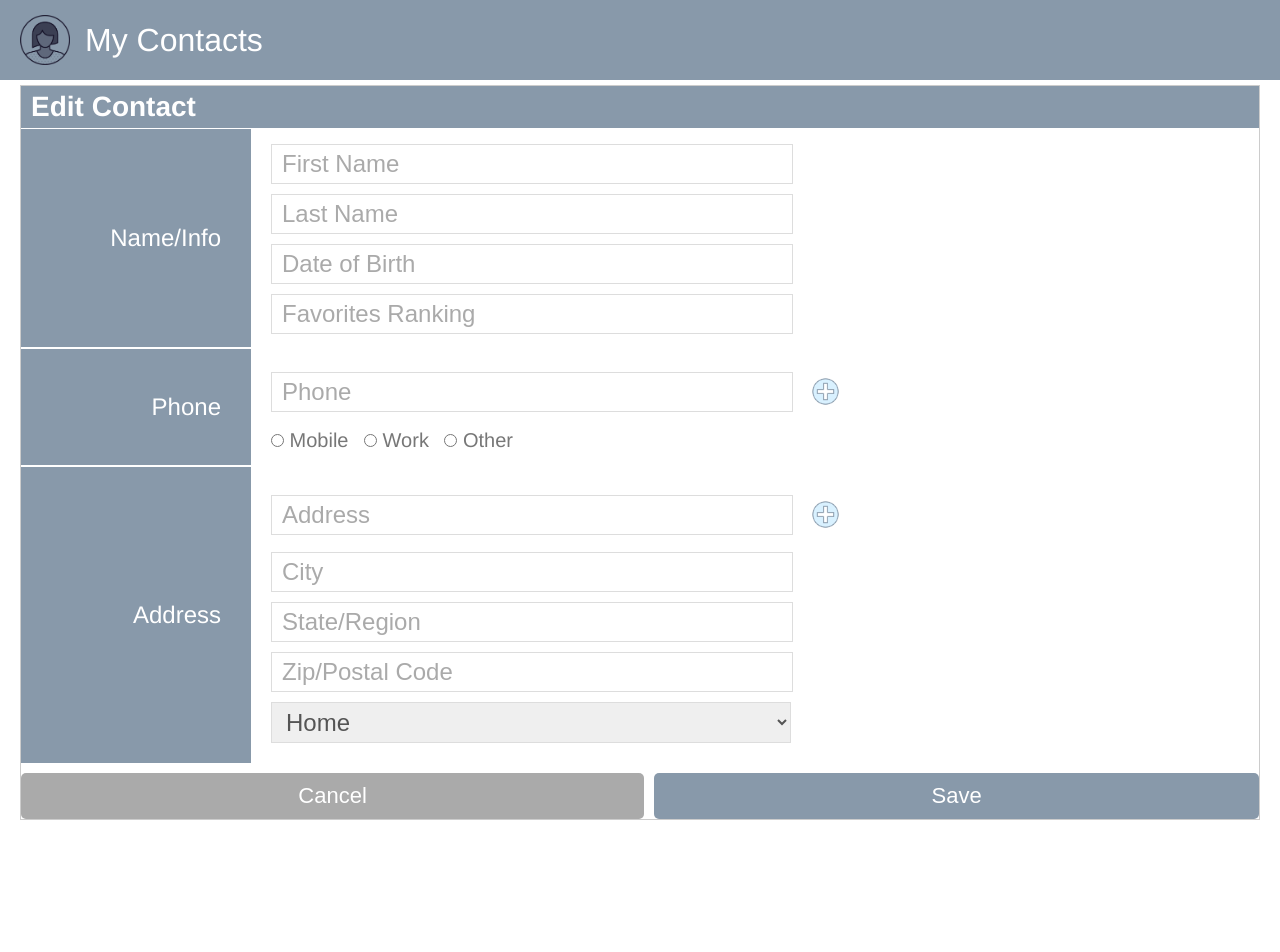
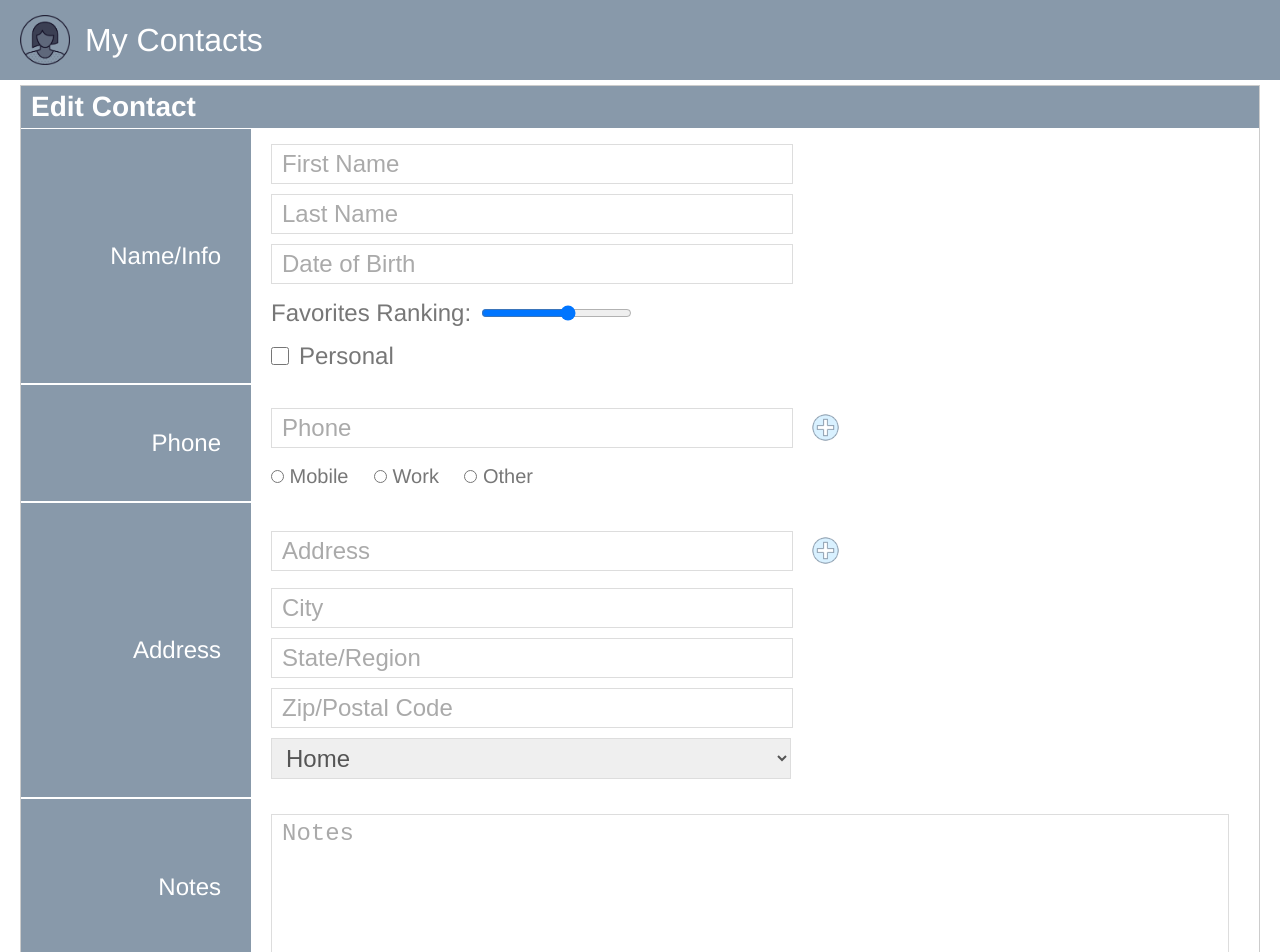
Before and after one commit to GongVictorFeng/reactive_form, an Angular app: page /contacts/edit in a window 1280 px wide. Shown: the top 952 px of the page. Before the commit the page ends 825 px from the top, so only its background shows below. Built offline with nearby package versions, Linux system fonts and the light colour scheme; what angular-in-memory-web-api would draw is missing.

Commit message:
added reactive form to the edit contact component.

```diff
--- a/src/app/edit-contact/edit-contact.component.html
+++ b/src/app/edit-contact/edit-contact.component.html
@@ -1,28 +1,42 @@
 <div class="content">
-  <h1 class="header">
-    Edit Contact
-  </h1>
-  <form>
+  <h1 class="header">Edit Contact</h1>
+  <form [formGroup]="contactForm" (ngSubmit)="saveContact()">
     <section>
       <nav>Name/Info</nav>
       <div>
-        <input placeholder="First Name" />
-        <input placeholder="Last Name" />
-        <input placeholder="Date of Birth" />
-        <input placeholder="Favorites Ranking" />
+        <input placeholder="First Name" formControlName="firstName" />
+        <input placeholder="Last Name" formControlName="lastName" />
+        <input placeholder="Date of Birth" formControlName="dateOfBirth" />
+        <div>
+          <span>Favorites Ranking:</span>
+          <input
+            type="range"
+            min="0"
+            max="5"
+            formControlName="favoritesRanking"
+          />
+          <span>{{ contactForm.controls.favoritesRanking.value }}</span>
+        </div>
+
+        <div><input type="checkbox" formControlName="personal" />Personal</div>
       </div>
     </section>
     <section>
       <nav>Phone</nav>
-      <div class="flex-column">
+      <div class="flex-column" formGroupName="phone">
         <div class="flex-group">
-          <input placeholder="Phone" />
+          <input placeholder="Phone" formControlName="phoneNumber" />
           <img src="/assets/plus-grey-blue.png" class="add" />
         </div>
         <div class="radio">
-          <input type="radio" value="mobile"> Mobile
-          <input type="radio" value="work"> Work
-          <input type="radio" value="other"> Other
+          <span *ngFor="let phoneType of phoneTypes">
+            <input
+              type="radio"
+              [value]="phoneType.value"
+              formControlName="phoneType"
+            />
+            {{ phoneType.title }}
+          </span>
         </div>
       </div>
     </section>
@@ -38,16 +52,29 @@
           <input placeholder="State/Region" />
           <input placeholder="Zip/Postal Code" />
           <select>
-            <option value="home">Home</option>
-            <option value="work">Work</option>
-            <option value="mobile">Other</option>
+            <option
+              *ngFor="let addressType of addressTypes"
+              [value]="addressType.value"
+            >
+              {{ addressType.title }}
+            </option>
           </select>
         </div>
       </div>
     </section>
+    <section>
+      <nav>Notes</nav>
+      <div>
+        <textarea
+          formControlName="notes"
+          rows="5"
+          placeholder="Notes"
+        ></textarea>
+      </div>
+    </section>
+    <div class="buttons">
+      <button class="secondary">Cancel</button>
+      <button class="primary" type="submit">Save</button>
+    </div>
   </form>
-  <div class="buttons">
-    <button class="secondary">Cancel</button>
-    <button class="primary" (click)="saveContact()">Save</button>
-  </div>
 </div>
--- a/src/app/edit-contact/edit-contact.component.ts
+++ b/src/app/edit-contact/edit-contact.component.ts
@@ -1,19 +1,60 @@
 import { Component, OnInit } from '@angular/core';
-import { ActivatedRoute } from '@angular/router';
+import { ActivatedRoute, Router } from '@angular/router';
+import { ContactsService } from '../contacts/contacts.service';
+import { FormBuilder } from '@angular/forms';
+import { AddressTypes, PhoneTypes } from '../contacts/contact.model';
 
 @Component({
   templateUrl: './edit-contact.component.html',
-  styleUrls: ['./edit-contact.component.css']
+  styleUrls: ['./edit-contact.component.css'],
 })
 export class EditContactComponent implements OnInit {
-  constructor(private route: ActivatedRoute) { }
+  phoneTypes = PhoneTypes;
+  addressTypes = AddressTypes;
+  contactForm = this.fb.nonNullable.group({
+    id: '',
+    firstName: '',
+    lastName: '',
+    dateOfBirth: <Date | null>null,
+    favoritesRanking: <number | null>null,
+    personal: false,
+    phone: this.fb.nonNullable.group({
+      phoneNumber: '',
+      phoneType: '',
+    }),
+    address: this.fb.nonNullable.group({
+      streetAddress: '',
+      city: '',
+      state: '',
+      postalCode: '',
+      addressType: '',
+    }),
+    notes: '',
+  });
+
+  constructor(
+    private route: ActivatedRoute,
+    private contactService: ContactsService,
+    private router: Router,
+    private fb: FormBuilder
+  ) {}
 
   ngOnInit() {
     const contactId = this.route.snapshot.params['id'];
-    if (!contactId) return
+    if (!contactId) return;
+    this.contactService.getContact(contactId).subscribe({
+      next: (contact) => {
+        if (contact) {
+          this.contactForm.setValue(contact);
+        }
+      },
+    });
   }
 
   saveContact() {
-
+    console.log(this.contactForm.value);
+    this.contactService.saveContact(this.contactForm.getRawValue()).subscribe({
+      next: () => this.router.navigate(['/contacts']),
+    });
   }
 }
```
